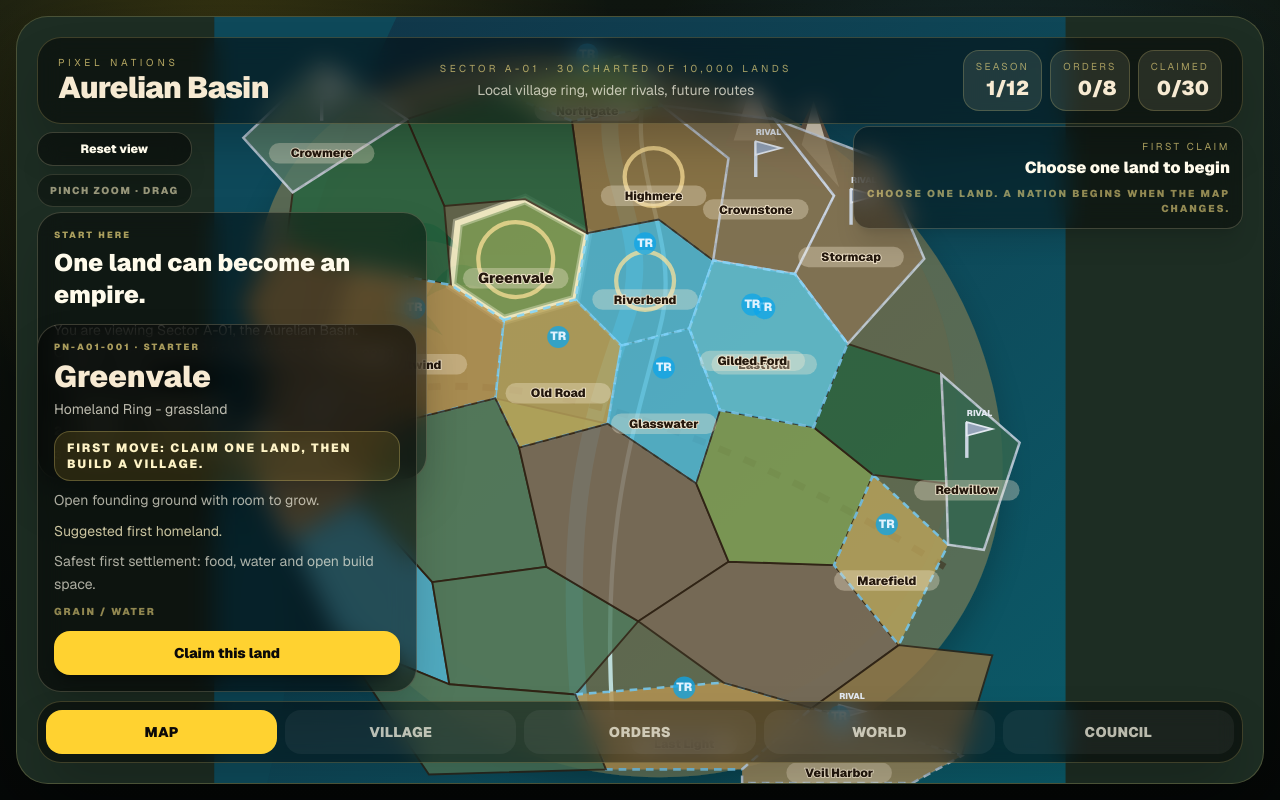
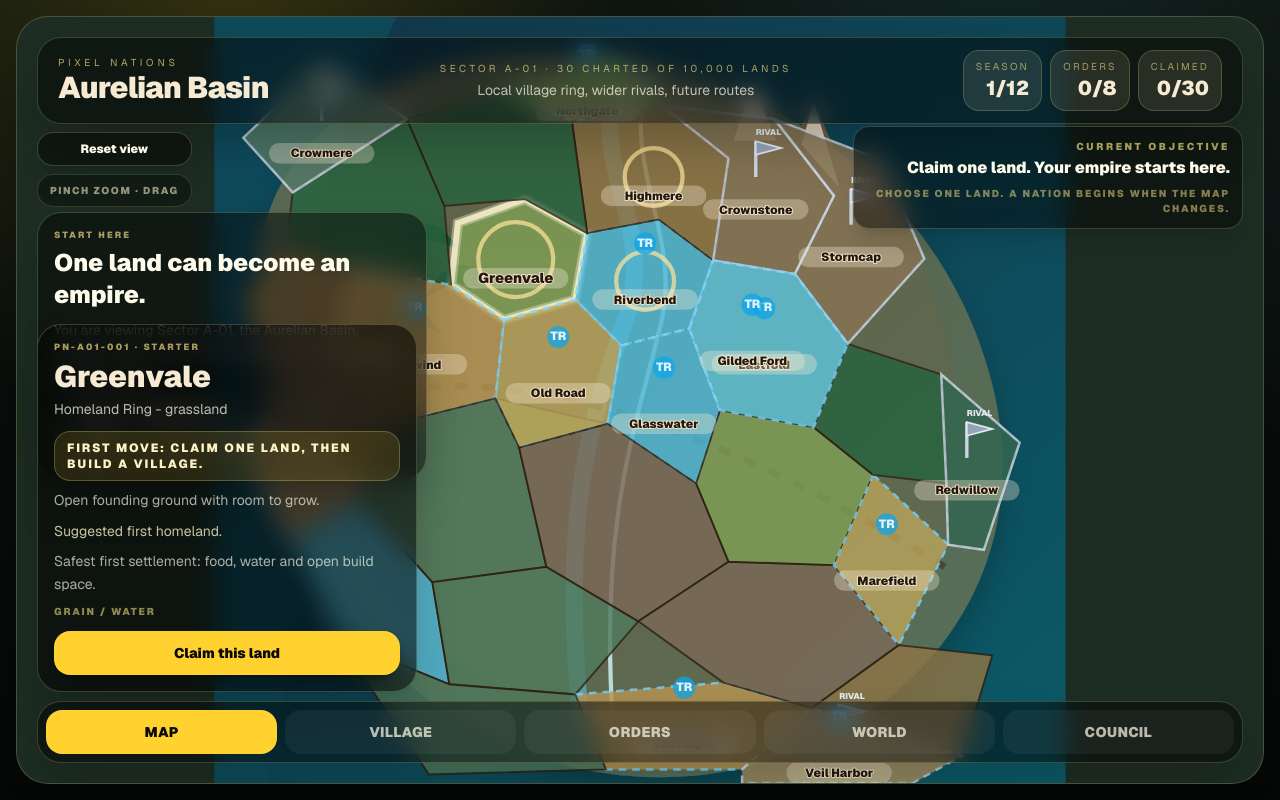
Before and after one commit to tomat60/pixel-nations, a Next.js app: page /play in a window 1280 px wide. Built offline with nearby package versions, Linux system fonts and the light colour scheme.

Commit message:
feat: add first-run finale and replay controls

```diff
--- a/app/play/page.tsx
+++ b/app/play/page.tsx
@@ -3,6 +3,8 @@
 import { useEffect, useMemo, useReducer, useState } from "react";
 import { BottomDock } from "./components/BottomDock";
 import { CouncilPanel } from "./components/CouncilPanel";
+import { CurrentObjective } from "./components/CurrentObjective";
+import { DemoCompleteOverlay } from "./components/DemoCompleteOverlay";
 import { FoundingCeremony } from "./components/FoundingCeremony";
 import { LandSheet } from "./components/LandSheet";
 import { MapStage } from "./components/MapStage";
@@ -10,17 +12,21 @@ import { OrdersPanel } from "./components/OrdersPanel";
 import { StrategicBranchOverlay } from "./components/StrategicBranchOverlay";
 import { TopBar } from "./components/TopBar";
 import { VillageScene } from "./components/VillageScene";
-import { getNationDecision, getSelectedPlot, initialPlayState, playReducer, playV1StorageKey, type PlayState } from "./lib/play-state";
+import { getImperialTurnComplete, getNationDecision, getSelectedPlot, initialPlayState, playReducer, playV1StorageKey, type PlayState } from "./lib/play-state";
 import { WorldMapScene } from "./world/WorldMapScene";
 
 export default function PlayPrototypePage() {
   const [state, dispatch] = useReducer(playReducer, initialPlayState);
   const [hydrated, setHydrated] = useState(false);
+  const [demoOverlayDismissed, setDemoOverlayDismissed] = useState(false);
+  const [restartedRun, setRestartedRun] = useState(false);
   const selected = useMemo(() => getSelectedPlot(state), [state]);
   const nationDecision = useMemo(() => getNationDecision(state), [state]);
   const isVillage = state.view === "village";
   const isWorld = state.view === "world";
+  const demoComplete = Boolean(state.empireDeclarationId && getImperialTurnComplete(state));
   const showOpeningGuide = hydrated && state.view === "map" && state.ownedPlotIds.length === 0;
+  const secondRunStarted = restartedRun && state.ownedPlotIds.length > 0;
 
   useEffect(() => {
     const restored = restorePlayState();
@@ -33,6 +39,16 @@ export default function PlayPrototypePage() {
     window.localStorage.setItem(playV1StorageKey, JSON.stringify(state));
   }, [hydrated, state]);
 
+  useEffect(() => {
+    if (!demoComplete) setDemoOverlayDismissed(false);
+  }, [demoComplete]);
+
+  function restartRun() {
+    dispatch({ type: "reset" });
+    setDemoOverlayDismissed(false);
+    setRestartedRun(true);
+  }
+
   return (
     <main data-qa="play-shell" className="fixed inset-0 overflow-hidden bg-[#06090a] text-[#f7ead2]">
       <div className="absolute inset-0 bg-[radial-gradient(circle_at_18%_8%,rgba(250,204,21,.18),transparent_30%),radial-gradient(circle_at_78%_22%,rgba(56,189,248,.15),transparent_32%),linear-gradient(180deg,#101711_0%,#050807_100%)]" />
@@ -40,17 +56,14 @@ export default function PlayPrototypePage() {
         <div data-qa="map-stage" className="relative h-full overflow-hidden rounded-[1.5rem] border border-amber-200/20 bg-[#1d2d23] shadow-[0_30px_90px_rgba(0,0,0,.45)] md:rounded-[2rem]">
           {isVillage ? <VillageScene state={state} dispatch={dispatch} /> : isWorld ? <WorldMapScene state={state} dispatch={dispatch} /> : <MapStage state={state} dispatch={dispatch} />}
           <TopBar state={state} />
-          <div className="pointer-events-none absolute right-3 top-[5.9rem] z-20 max-w-[210px] rounded-2xl border border-amber-100/20 bg-black/42 p-2.5 text-right shadow-xl backdrop-blur-md md:right-5 md:top-[6.8rem] md:max-w-[390px] md:p-3">
-            <p className="text-[8px] uppercase tracking-[0.22em] text-amber-200/65 md:text-[10px] md:tracking-[0.26em]">{isVillage ? "Village scene" : isWorld ? "Expansion map" : "First claim"}</p>
-            <p className="mt-1 text-xs font-black leading-tight text-amber-50 md:text-base">{isVillage ? "Orders visibly build your settlement" : isWorld ? "Your nation spreads across sectors" : "Choose one land to begin"}</p>
-            <p className="mt-2 hidden text-[10px] font-black uppercase tracking-[0.2em] text-amber-200/55 md:block">{state.lastEvent}</p>
-          </div>
+          <CurrentObjective state={state} demoComplete={demoComplete} demoOverlayDismissed={demoOverlayDismissed} secondRunStarted={secondRunStarted} onOpenFounderRecord={() => setDemoOverlayDismissed(false)} />
           {showOpeningGuide ? <OpeningGuide selectedName={selected.name} /> : null}
           {state.view === "map" ? <LandSheet selected={selected} state={state} dispatch={dispatch} /> : null}
           {state.view === "orders" && state.ownedPlotIds.length > 0 ? <OrdersPanel state={state} dispatch={dispatch} /> : null}
           {state.view === "council" ? <CouncilPanel state={state} dispatch={dispatch} /> : null}
           <StrategicBranchOverlay state={state} dispatch={dispatch} />
           {nationDecision && !state.foundingCeremonySeen ? <FoundingCeremony state={state} decision={nationDecision} dispatch={dispatch} /> : null}
+          {hydrated && demoComplete && !demoOverlayDismissed ? <DemoCompleteOverlay state={state} onContinue={() => setDemoOverlayDismissed(true)} onRestart={restartRun} /> : null}
           <BottomDock activeView={state.view} dispatch={dispatch} />
         </div>
       </section>
```
